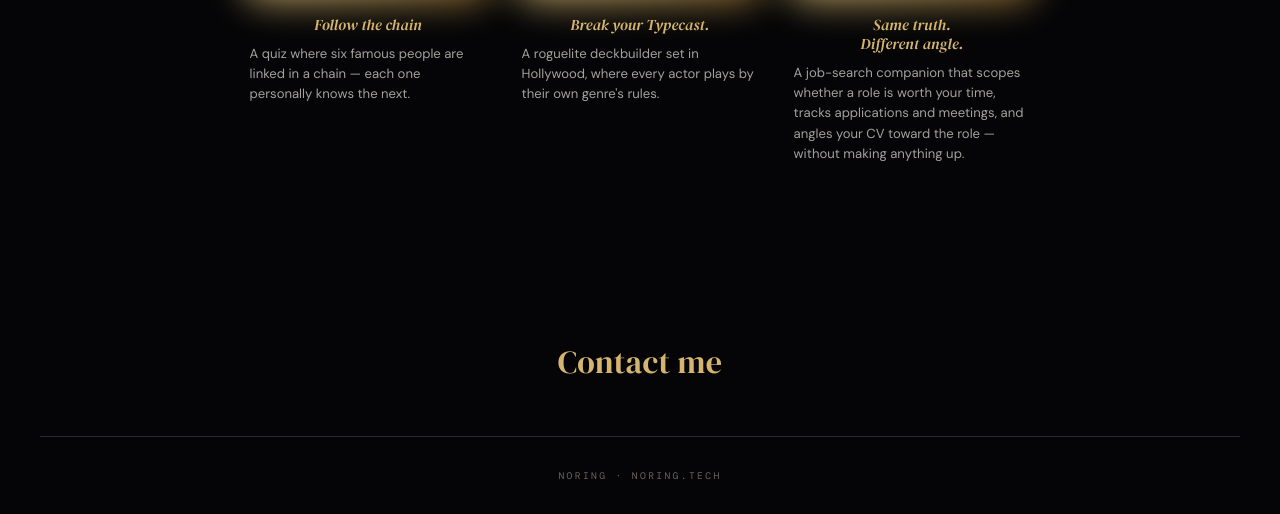
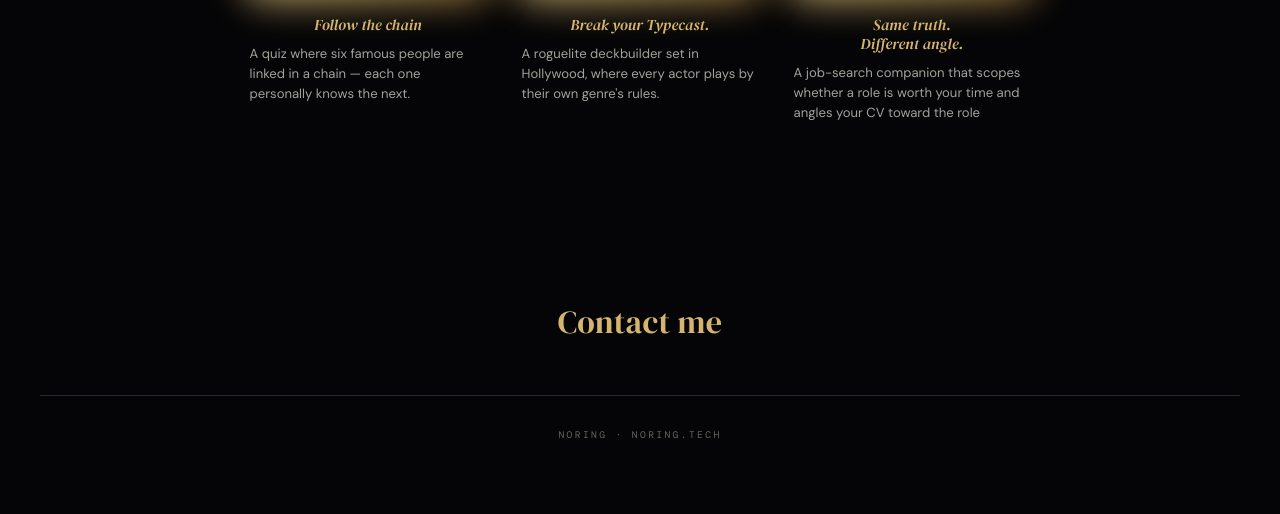
Before and after one commit to jensnoring-ui/noring-tech, a plain HTML site: page index.html in a window 1280 px wide. Shown: the part 1115-1629 px from the top of the page. After the commit the page ends 1588 px from the top, so only its background shows below. Drawn offline with nearby package versions, Linux system fonts and the light colour scheme; a web font is replaced by a local one.

Commit message:
Update index.html

```diff
--- a/index.html
+++ b/index.html
@@ -421,7 +421,7 @@ const projects = [
   {
     title: "Vinkling",
     tagline: "Same truth.\nDifferent angle.",
-    description: "A job-search companion that scopes whether a role is worth your time, tracks applications and meetings, and angles your CV toward the role — without making anything up.",
+    description: "A job-search companion that scopes whether a role is worth your time and angles your CV toward the role",
     url: "https://vinkling.se",
     image: "/vinkling.webp",
     showTitle: false
```
